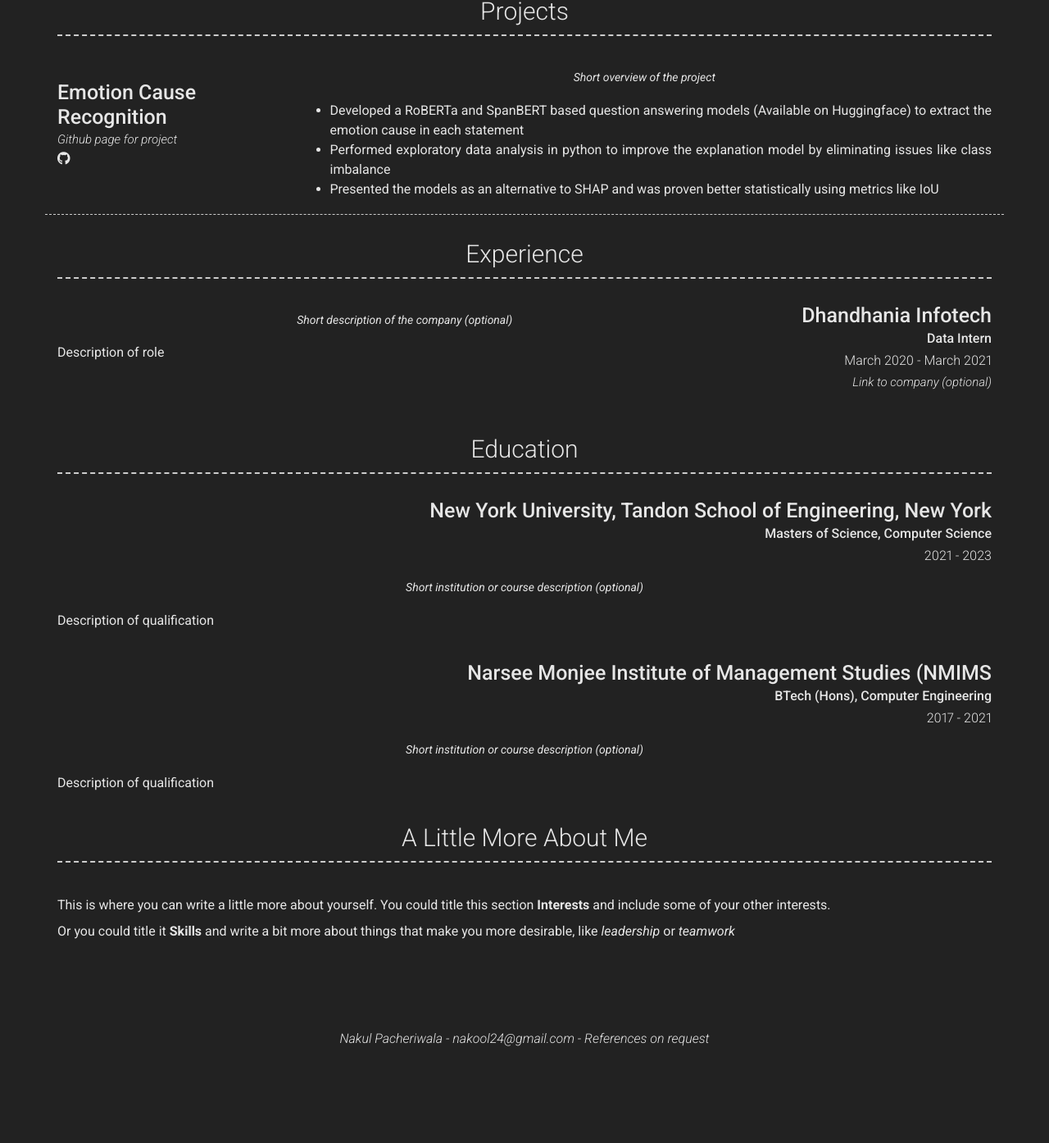
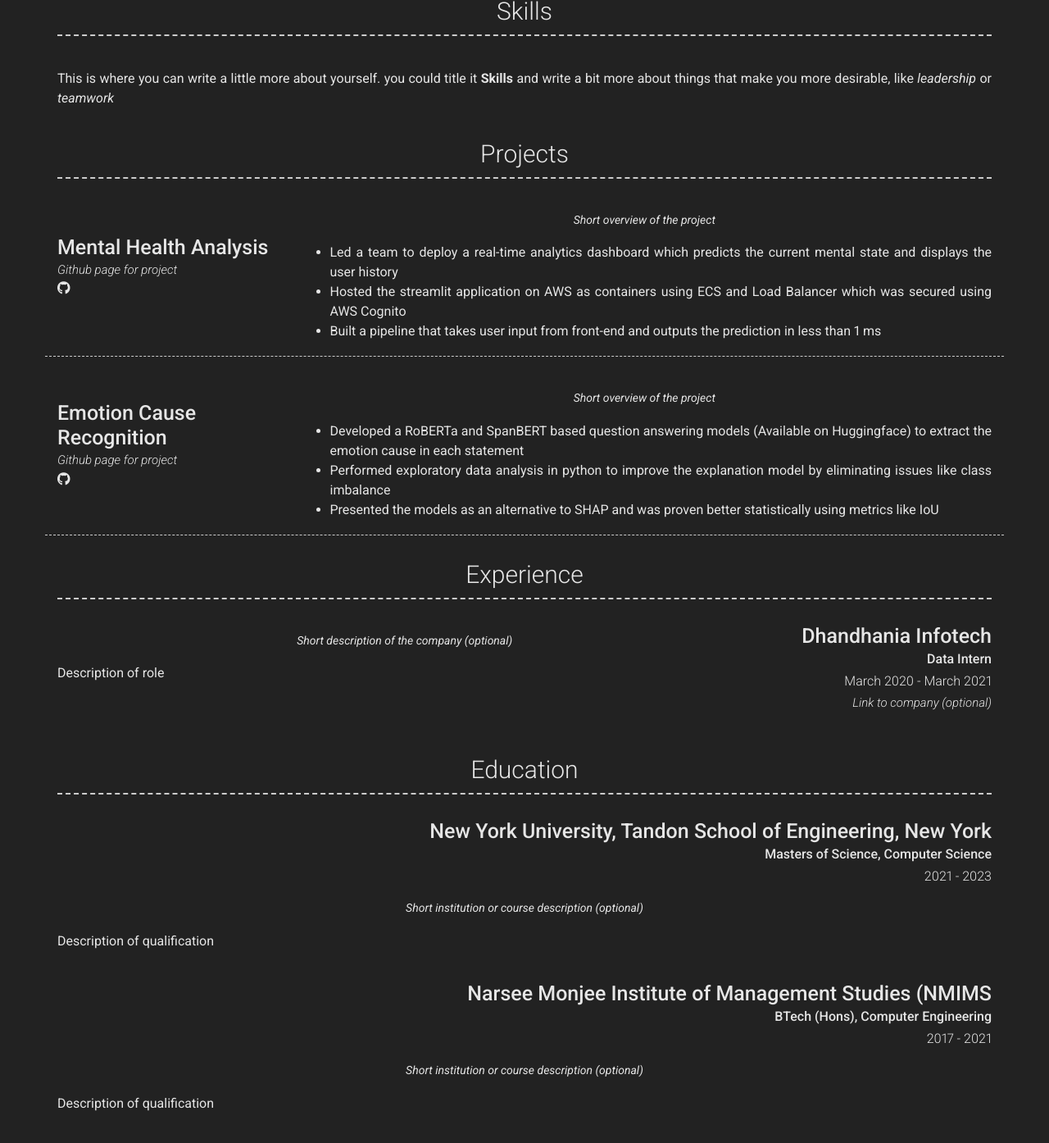
Before and after one commit to Nakul24-1/Nakul.github.io, a Jekyll site: the page built from index.md, in a window 1280 px wide and 1400 px high, scrolled down 556 px. Shown: the top 1394 px of the window at 82% size. Built offline with Jekyll 4.4.1, drawn with Linux system fonts in a browser that asks for light colours; nearby versions of some CDN libraries; before the commit the page ends 1843 px from its top, so only the background shows below that.

Commit message:
Update _config.yml

```diff
--- a/_config.yml
+++ b/_config.yml
@@ -36,8 +36,9 @@ linkedin_username: nakul-pacheriwala
 # Additional icon links
 additional_links:
 - title: Link name
-  icon: Font Awesome brand icon name (eg. fab fa-twitter) (https://fontawesome.com/icons?d=gallery&s=brands&m=free)
-  url: Link url (eg. https://google.com)
+  icon: fab fa-face-smiling-hands
+  # icon: Font Awesome brand icon name (eg. fab fa-twitter) (https://fontawesome.com/icons?d=gallery&s=brands&m=free)
+  url: https://huggingface.co/Nakul24
 # - title: another link
 #   icon: font awesome brand icon name (eg. fab fa-twitter) (https://fontawesome.com/icons?d=gallery&s=brands&m=free)
 #   url: Link url (eg. https://google.com)
@@ -56,7 +57,14 @@ about_content: | # this will include new lines to allow paragraphs
   Experienced in developing and testing prediction models, while also visualizing and explaining the results via interactive dashboards.
   Looking to solve business problems using data-driven models which would help the managament make better decisions.
 
+
+
 content:
+  - title: Skills
+    layout: text
+    content: | # this will include new lines to allow paragraphs
+      This is where you can write a little more about yourself. you could title it **Skills** and write a bit more about things that make you more desirable, like *leadership* or *teamwork*
+
   - title: Projects # Title for the section
     layout: list # Type of content section (list/text)
     content:
@@ -76,7 +84,6 @@ content:
           - Led a team to deploy a real-time analytics dashboard which predicts the current mental state and displays the user history
           - Hosted the streamlit application on AWS as containers using ECS and Load Balancer which was secured using AWS Cognito
           - Built a pipeline that takes user input from front-end and outputs the prediction in less than 1 ms
-    content:
       - layout: left
         border: weak  # Value of `weak` will display a weak border below this item. # Any
                       # other value (or no value) means no border will be displayed
@@ -127,13 +134,6 @@ content:
         description: | # this will include new lines to allow paragraphs
           Description of qualification
 
-  - title: A Little More About Me
-    layout: text
-    content: | # this will include new lines to allow paragraphs
-      This is where you can write a little more about yourself. You could title this section **Interests** and include some of your other interests.
-
-      Or you could title it **Skills** and write a bit more about things that make you more desirable, like *leadership* or *teamwork*
-
 # Footer
 footer_show_references: true
 # references_title: References on request (Override references text)
```
